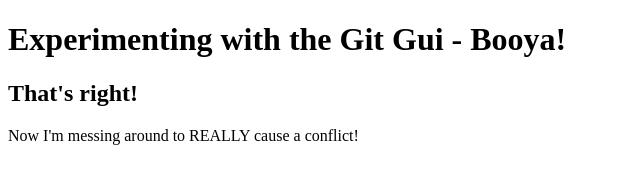
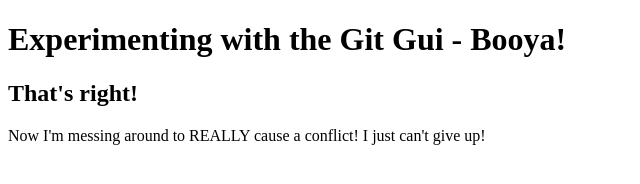
Before and after one commit to VamtigerInc/another-git-experiment, a plain HTML site: page index.html in a window 1280 px wide. Shown: the whole page, without its empty margins (0-640 px from the left). Drawn offline with Linux system fonts and the light colour scheme.

Commit message:
Conflict Again
Some more intentional conflict.

```diff
--- a/index.html
+++ b/index.html
@@ -18,6 +18,7 @@
     <article>
         <p>
             Now I'm messing around to REALLY cause a conflict!
+            I just can't give up!
         </p>
     </article>
 </body>
```
